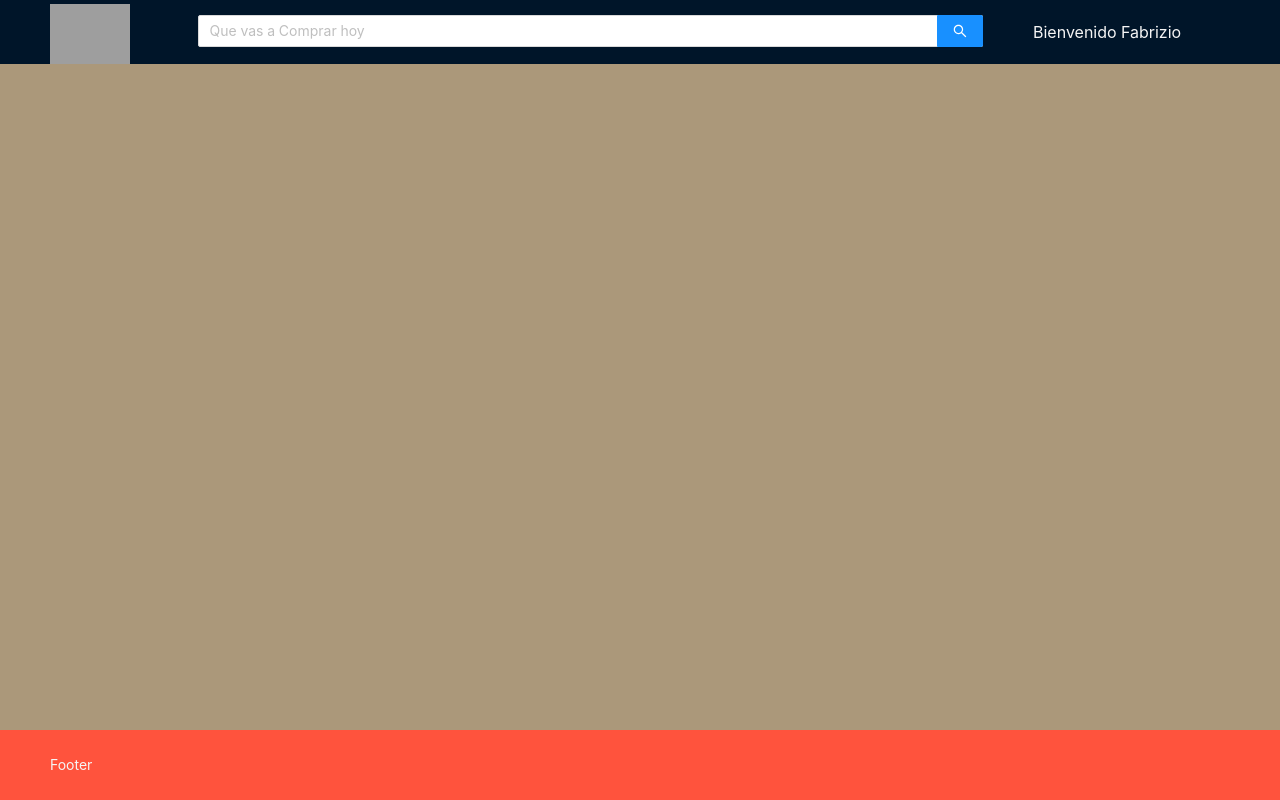
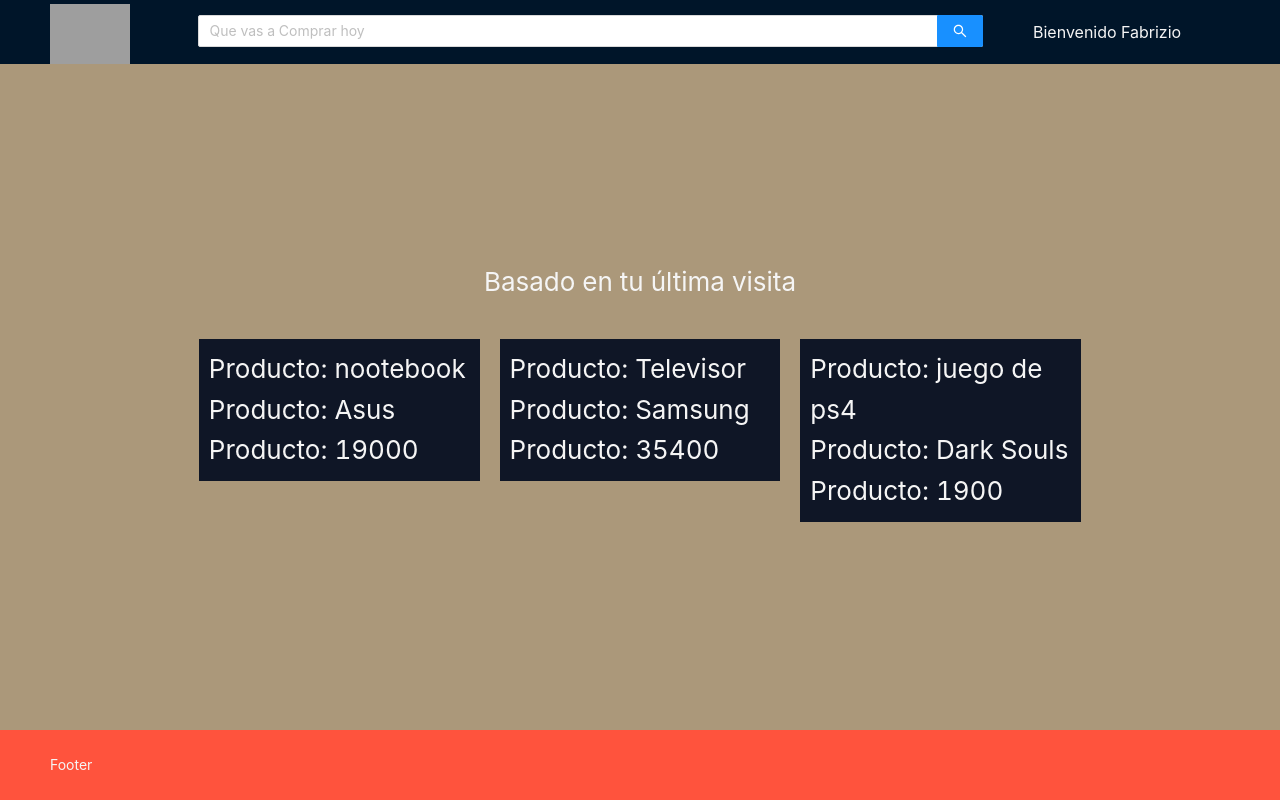
Before and after one commit to fabriziotonin/rolling-store-ft, a React (Create React App) app: page / in a window 1280 px wide. Built offline with nearby package versions, Linux system fonts and the light colour scheme; grey boxes are pictures that could not be loaded.

Commit message:
implement Products Cards for show products in main

```diff
--- a/src/App.css
+++ b/src/App.css
@@ -37,9 +37,13 @@
 .App-link {
   color: var(--details);
 }
+/*==========================================*/
+/*=================Header=============*/
+/*==========================================*/
 .header{
   color: var(--text) !important;
 }
+
 .header-search {
 display: flex;
 justify-content: center;
@@ -55,6 +59,10 @@ margin-top: 15px;
   cursor: pointer !important;
 
 }
+
+/*==========================================*/
+/*=================Content=============*/
+/*==========================================*/
 .content {
   background-color: var(--background);
   display: flex;
@@ -62,6 +70,17 @@ margin-top: 15px;
   justify-content: center;
   align-items: center;
 }
+
+.product-card{
+  background-color: var(--secondary);
+  margin: 10px;
+  padding: 10px;
+}
+
+/*==========================================*/
+/*=================Footer=============*/
+/*==========================================*/
+
 .footer {
   color: var(--text) !important;
   background-color: var(--details) !important;
--- a/src/App.js
+++ b/src/App.js
@@ -8,16 +8,36 @@ constructor(props) {
   super(props)
 
   this.state = {
-     userName: 'Fabrizio'
+     userName: 'Fabrizio',
+     products: [
+       {
+         id: 'prod01',
+         name: 'nootebook',
+         brand: 'Asus',
+         price: 19000
+       },
+       {
+        id: 'prod02',
+        name: 'Televisor',
+        brand: 'Samsung',
+        price: 35400
+      },
+      {
+        id: 'prod03',
+        name: 'juego de ps4',
+        brand: 'Dark Souls',
+        price: 1900
+      },
+     ]
   }
 }
   render(){
-    const {userName} = this.state
+    const {userName, products} = this.state
 
     return (
       <main className="App">
         <header className="App-container">
-        <Main userName={userName}/>
+        <Main userName={userName} products={products}/>
         </header>
       </main>
     );
--- a/src/Components/Main.jsx
+++ b/src/Components/Main.jsx
@@ -1,13 +1,14 @@
 import React, { Component } from 'react';
 import logo from '../logo.png';
 import { Layout, Input, Row, Col } from 'antd';
+import ProductCard from './ProductCard';
 const { Header, Content, Footer } = Layout;
 const { Search } = Input;
 
 export default class Main extends Component {
 
   render() {
-    const { userName } = this.props
+    const { userName, products } = this.props
 
     return (
       <Layout>
@@ -33,6 +34,16 @@ export default class Main extends Component {
           </Row>
         </Header>
         <Content className="content">
+          <p> Basado en tu última visita</p>
+          <Row>
+            {
+              products.map(prod => (
+                <Col xs={{ span: 24 }} lg={{ span: 8 }}>
+                  <ProductCard product={prod} />
+                </Col>
+              ))
+            }
+          </Row>
 
         </Content>
         <Footer className="footer">
--- /dev/null
+++ b/src/Components/ProductCard.jsx
@@ -0,0 +1,17 @@
+import React, { Component } from 'react'
+
+export default class ProductCard extends Component {
+  render() {
+
+    const {name, brand, price} = this.props.product;
+
+
+    return (
+      <div className="product-card">
+        <div>Producto: {name}</div>
+        <div>Producto: {brand}</div>
+        <div>Producto: {price}</div>
+      </div>
+    )
+  }
+}
```
